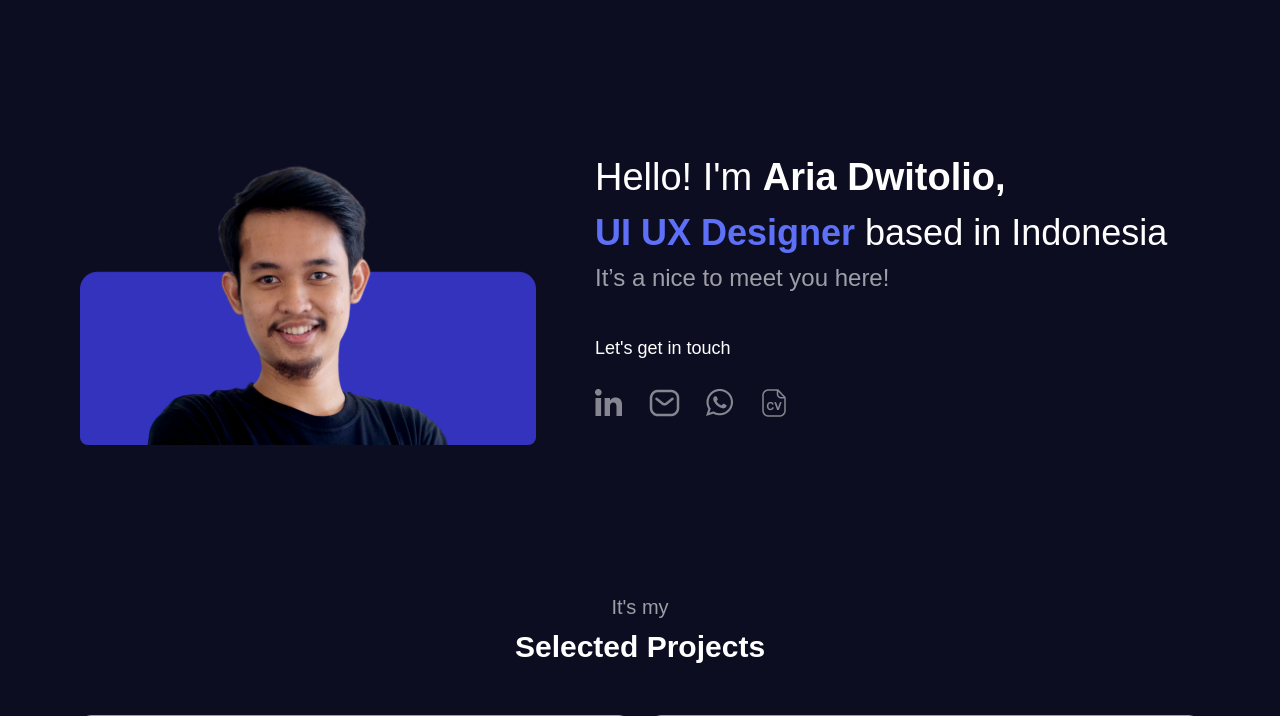
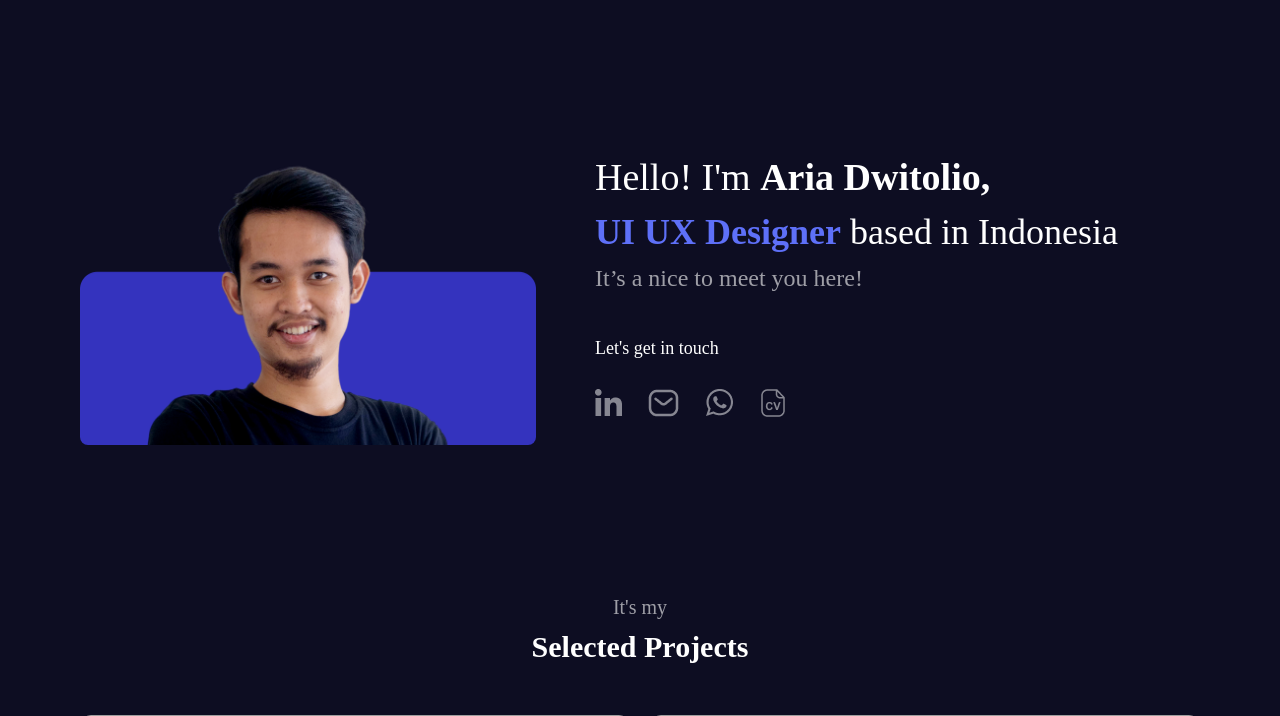
Before and after one commit to ariadwitolio/ariadwitolio.github.io, a PHP site: page / in a window 1280 px wide. Shown: the top 716 px of the page. Run offline with PHP 8.4, Linux system fonts and the light colour scheme; some libraries are stand-ins or nearby versions; some web fonts are replaced; grey boxes are pictures that could not be loaded.

Commit message:
Update arlosite.css

```diff
--- a/css/arlosite.css
+++ b/css/arlosite.css
@@ -17,12 +17,12 @@
     }
 body {
         background-color: #0D0D22;
-        font-family: Arial;
+        font-family: Agrandir;
         text-decoration: none;
         padding-bottom: 0px;
       }
       h1, h2, h3, h4, h5, h6, p {
-        font-family: Arial;
+        font-family: Agrandir;
       }
       * {
          scrollbar-width: thin;
@@ -109,7 +109,7 @@ body {
       }
       #hero h2 {
         font-size: 38px;
-        font-family: Arial;
+        font-family: Agrandir;
       }
       #hero h5 b #name {
         color: #3433BE;
@@ -409,7 +409,7 @@ body {
         }
 
       h1, h2, h3, h4, h5, h6, p {
-        font-family: Arial;
+        font-family: Agrandir;
       }
         footer p {
         margin: 20px 0px 20px 0px;
@@ -654,6 +654,6 @@ body {
         }
 
       h1, h2, h3, h4, h5, h6, p {
-        font-family: Arial;
+        font-family: Agrandir;
       }
       }
```
